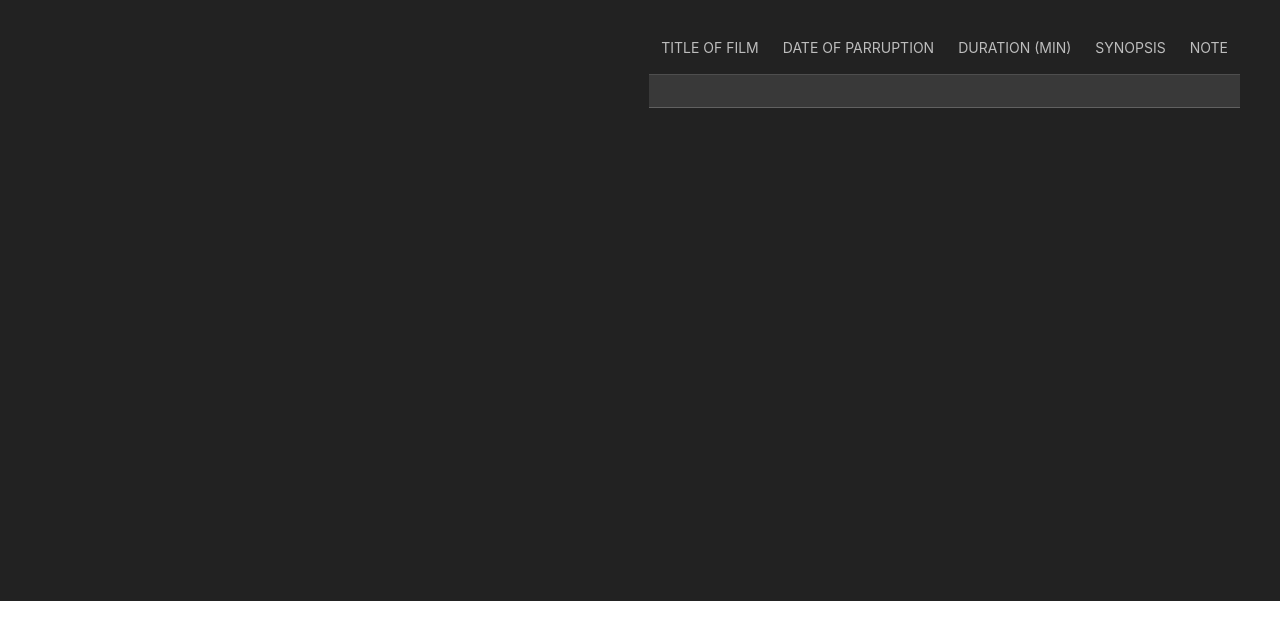
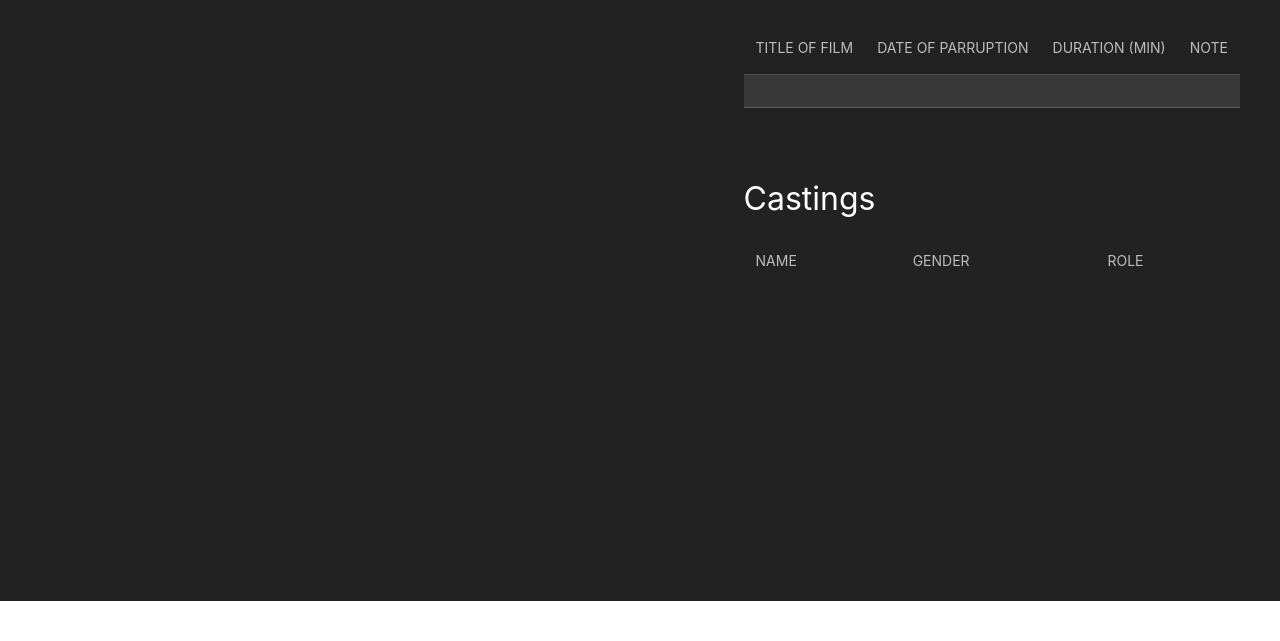
Before and after one commit to DenZaiyy/SQL_Cinema, a PHP site: page /index.php?action=detailFilm in a window 1280 px wide. Shown: the part 199-840 px from the top of the page. Run offline with PHP 8.4, Linux system fonts and the light colour scheme; data comes from the database, SQL or seed files in the repository; lists and menus that the app fills with data are empty; some libraries are stand-ins or nearby versions.

Commit message:
adding castings and badge for count

```diff
--- a/controller/FilmController.php
+++ b/controller/FilmController.php
@@ -24,9 +24,18 @@ class FilmController
                 WHERE id_film = :id
                 ORDER BY date_release DESC';
 
+        $sql2 = 'SELECT p.id_person, p.lastname, p.firstname, p.gender, r.label
+                 FROM casting c, person p, film f, actor a, role r
+                 WHERE c.id_actor = a.id_actor
+                 AND c.id_role = r.id_role
+                 AND a.id_person = p.id_person
+                 AND c.id_film = f.id_film
+                 AND c.id_film = :id';
+
         $params = ['id' => $id];
 
         $films = $dao->executeRequest($sql, $params);
+        $castings = $dao->executeRequest($sql2, $params);
         require 'view/film/detailFilm.php';
     }
 }
--- a/view/film/detailFilm.php
+++ b/view/film/detailFilm.php
@@ -19,13 +19,12 @@ $film = $films->fetch();
             <div class="uk-width-auto">
                 <h1>Details of <strong><?= $film["title"] ?></strong></h1>
 
-                <table class="uk-table uk-table-striped uk-text-center">
+                <table class="uk-table uk-table-striped uk-text-center uk-table-hover">
                     <thead>
                         <tr>
                             <th>Title of film</th>
                             <th>Date of parruption</th>
                             <th>Duration (min)</th>
-                            <th>Synopsis</th>
                             <th>Note</th>
                         </tr>
                     </thead>
@@ -34,11 +33,34 @@ $film = $films->fetch();
                             <td><?= $film['title']; ?></td>
                             <td><?= $film['Year']; ?></td>
                             <td><?= $film['duration']; ?></td>
-                            <td><?= $film['synopsis']; ?></td>
                             <td><?= $film['note']; ?></td>
                         </tr>
                     </tbody>
                 </table>
+
+                <div class="uk-width-auto uk-margin-large-top">
+                    <h2>Castings</h2>
+                    <table class="uk-table uk-table-striped uk-table-hover uk-table-small">
+                        <thead>
+                            <tr>
+                                <th>Name</th>
+                                <th>Gender</th>
+                                <th>Role</th>
+                            </tr>
+                        </thead>
+                        <tbody>
+
+                            <?php while ($casting = $castings->fetch()) { ?>
+                                <tr>
+                                    <td><?= strtoupper($casting['lastname']) . " " . $casting['firstname']; ?></td>
+                                    <td><?= $casting['gender']; ?></td>
+                                    <td><?= $casting['label']; ?></td>
+                                </tr>
+                            <?php } ?>
+
+                        </tbody>
+                    </table>
+                </div>
             </div>
         </div>
     </div>
```
Also changed, not shown: view/film/listFilms.php (+13 -9 lines).
